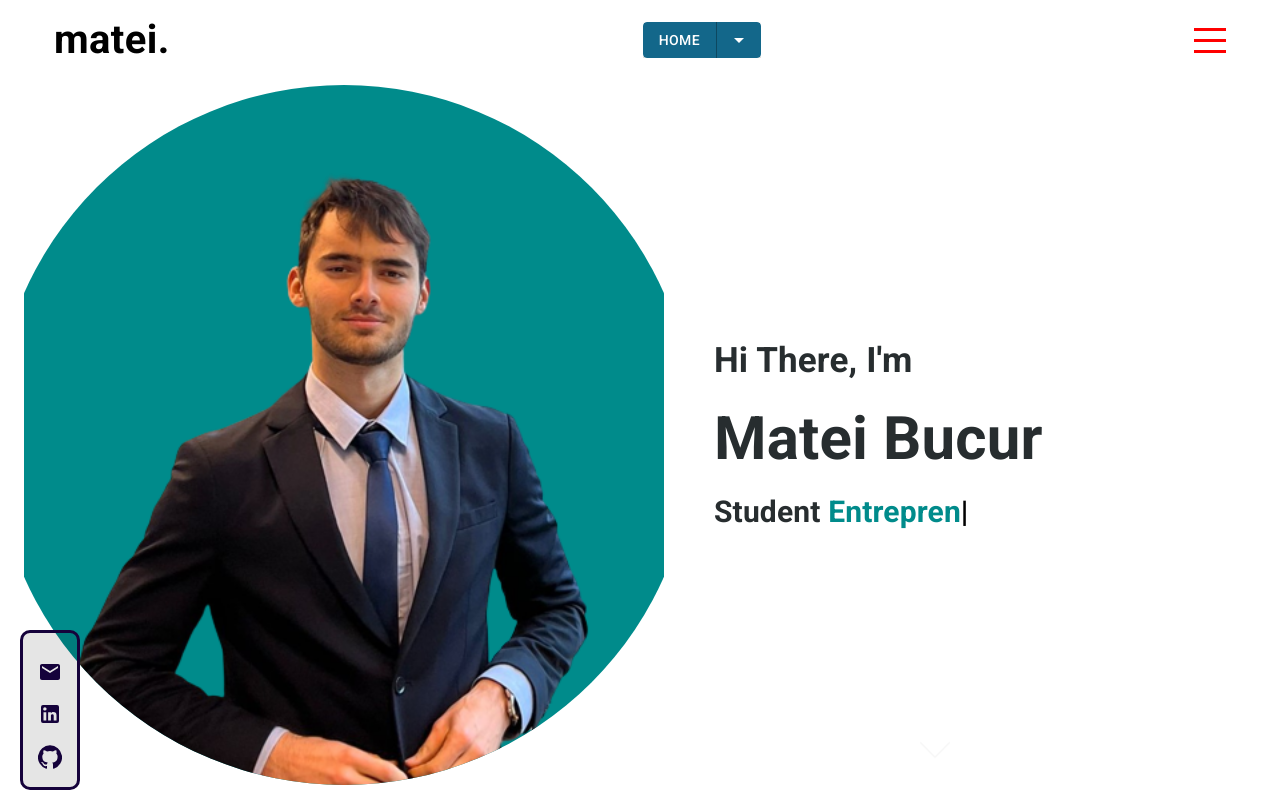
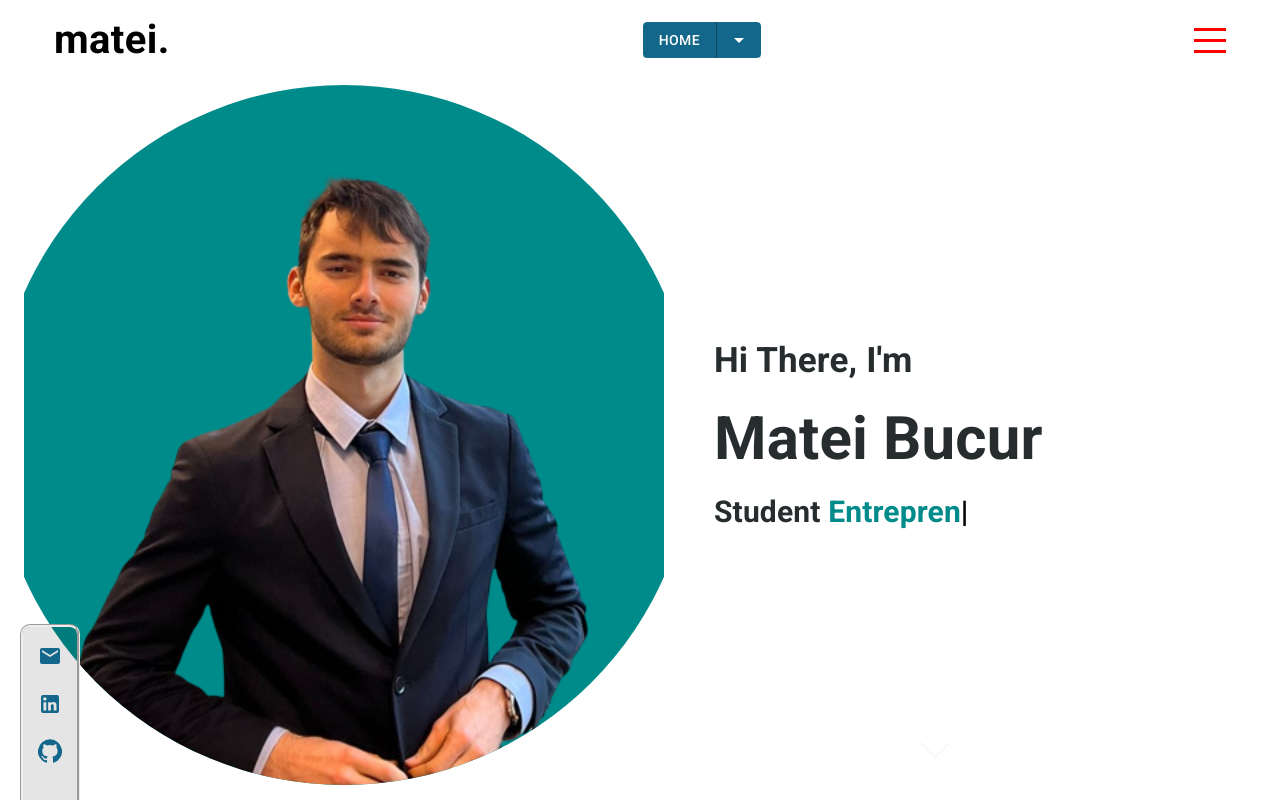
Before and after one commit to mateib47/mateib47.github.io, a React (Create React App) app: page /home in a window 1280 px wide. Built offline with nearby package versions, Linux system fonts and the light colour scheme; a web font is replaced by a local one.

Commit message:
add home page for programming and change sidebar

```diff
--- /dev/null
+++ b/src/components/Programming/Home.jsx
@@ -0,0 +1,66 @@
+import React from "react";
+import Box from "@mui/material/Box";
+import Paper from "@mui/material/Paper";
+import Grid from "@mui/material/Grid";
+import Typography from "@mui/material/Typography";
+import Container from "@mui/material/Container";
+import { styled } from "@mui/material/styles";
+
+const Img = styled("img")({
+  margin: "auto",
+  display: "block",
+  maxWidth: "80%",
+  maxHeight: "100%",
+  borderRadius: "10px",
+});
+
+const Home = () => {
+  return (
+    <Box sx={{ flexGrow: 1 }}>
+      <Grid container spacing={2} sx={{ width: "100%", height: "100%" }}>
+        <Grid
+          container
+          item
+          xs={6}
+          alignItems="center"
+          justifyContent="center"
+          direction="column"
+        >
+          <Container
+            sx={{
+              backgroundColor: "text.default",
+              width: "70%",
+              height: "70%",
+              display: "flex",
+              flexDirection: "column",
+              alignItems: "center",
+              justifyContent: "center",
+            }}
+          >
+            <Img src="assets/programming.png" />
+          </Container>
+        </Grid>
+        <Grid
+          container
+          item
+          xs={6}
+          alignItems="center"
+          justifyContent="center"
+          direction="column"
+        >
+          <Typography variant="h1" color="initial" sx={{overflow:"hidden"}}>
+            Web developer
+          </Typography>
+          <Typography variant="body1" color="initial">
+            Lorem ipsum dolor sit amet consectetur adipisicing elit. Fugit
+            maxime quae, numquam eveniet, ducimus consequuntur cumque ex animi
+            inventore nostrum unde repellat itaque quidem sunt ullam et facere,
+            rem voluptatibus.
+          </Typography>
+        </Grid>
+      </Grid>
+    </Box>
+  );
+};
+
+export default Home;
--- a/src/components/Programming/Programming.jsx
+++ b/src/components/Programming/Programming.jsx
@@ -1,19 +1,21 @@
-import React from 'react'
-import Portofolio from './Portofolio/Portofolio'
-import Languages from './Languages/Languages';
-import { useEffect } from 'react';
+import React from "react";
+import Portofolio from "./Portofolio/Portofolio";
+import Languages from "./Languages/Languages";
+import { useEffect } from "react";
+import Home from "./Home";
 
-const Programming = ({setItems}) => {
+const Programming = ({ setItems }) => {
   useEffect(() => {
-    setItems([ 'Languages','Portofolio']);
-  }, [])
+    setItems(["Languages", "Portofolio"]);
+  }, []);
 
   return (
     <>
-        <Languages/>
-        <Portofolio/>
+      <Home />
+      <Languages />
+      <Portofolio />
     </>
-  )
-}
+  );
+};
 
-export default Programming
+export default Programming;
--- a/src/components/Sidebar/Sidebar.jsx
+++ b/src/components/Sidebar/Sidebar.jsx
@@ -1,41 +1,20 @@
-
-import {Person, Mail, LinkedIn, GitHub,Folder} from '@material-ui/icons';
+import { Person, Mail, LinkedIn, GitHub, Folder } from "@material-ui/icons";
 import { person } from "../../data";
-import './sidebar.scss'
+import "./sidebar.scss";
+import Button from "@mui/material/Button";
 
 const Sidebar = () => {
-    const openInNewTab = (url) => {
-        const newWindow = window.open(url, '_blank', 'noopener,noreferrer')
-        if (newWindow) newWindow.opener = null
-      }
-
   return (
-    <div className='sidebar'>
-      <div className='line'></div>
-      <div
-        className="itemContainer"
-        onClick={(e) => {
-          openInNewTab(`mailto:${person.email}`);
-        }}
-      >
+    <div className="sidebar">
+      <Button href={`mailto:${person.email}`} target="_blank" >
         <Mail className="icon" />
-      </div>
-      <div
-        className="itemContainer"
-        onClick={(e) => {
-          openInNewTab(person.linkedIn);
-        }}
-      >
+      </Button>
+      <Button href={person.linkedIn} target="_blank">
         <LinkedIn className="icon" />
-      </div>
-      <div
-        className="itemContainer"
-        onClick={(e) => {
-          openInNewTab(person.github);
-        }}
-      >
+      </Button>
+      <Button href={person.linkedIn} target="_blank">
         <GitHub className="icon" />
-      </div>
+      </Button>
     </div>
   );
 };
--- a/src/components/Sidebar/sidebar.scss
+++ b/src/components/Sidebar/sidebar.scss
@@ -1,8 +1,7 @@
 @import "../../global.scss";
 .sidebar{
     width: 60px;
-    height: 20%;
-    color: $mainColor;
+    height: 22%;
     position: fixed;
     bottom: 0;
     left:20px;
@@ -12,12 +11,13 @@
     justify-content: space-evenly;
     align-items: center;
     background-color: rgba(0,0,0,.1);
-    border-radius: 10px;
-    border-style: solid;
+    border-radius: 10px 10px 0px 0px;
+    border-style: groove;
    // border-color: $primary;
-    margin-bottom: 10px;
+    padding-bottom: 20px;
+    border-bottom: none;
     .itemContainer{
-      //  margin-bottom: 10px;
+      cursor: pointer;
     }
 
 }
```
Also changed, not shown: 1 other file (tests, documents, lock files or other folders).
